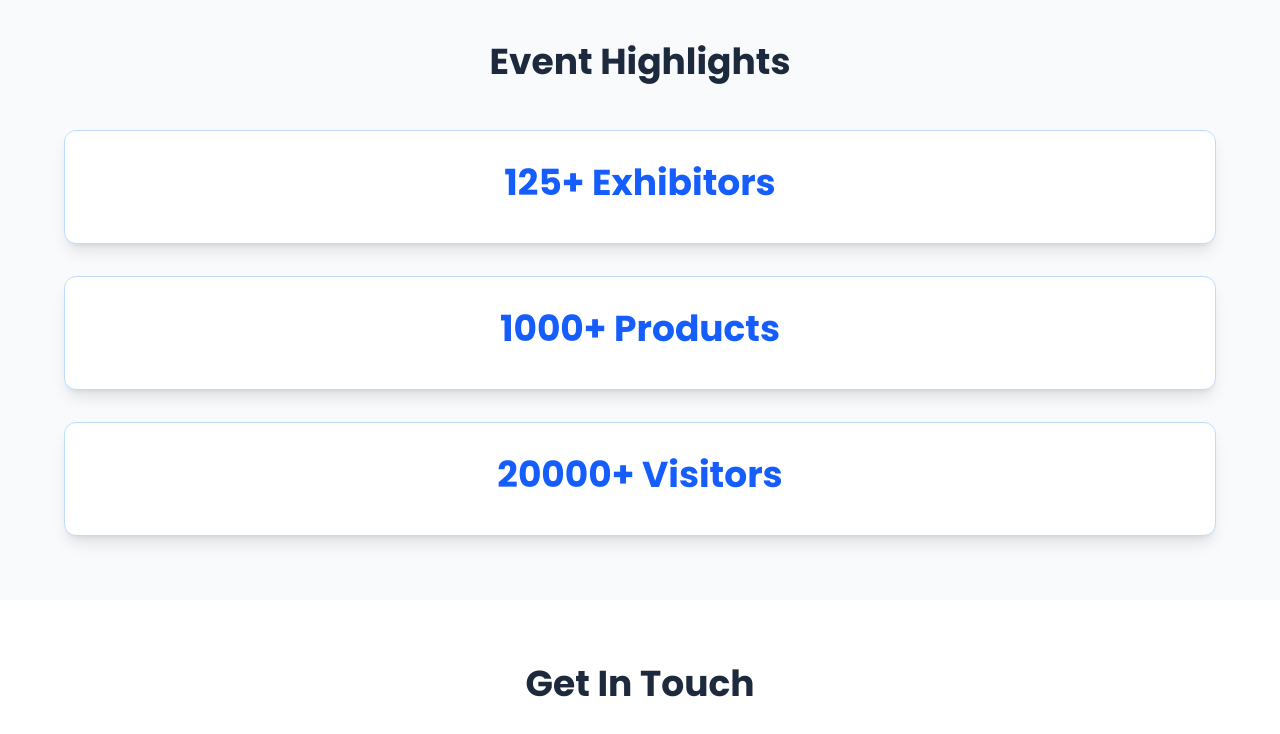
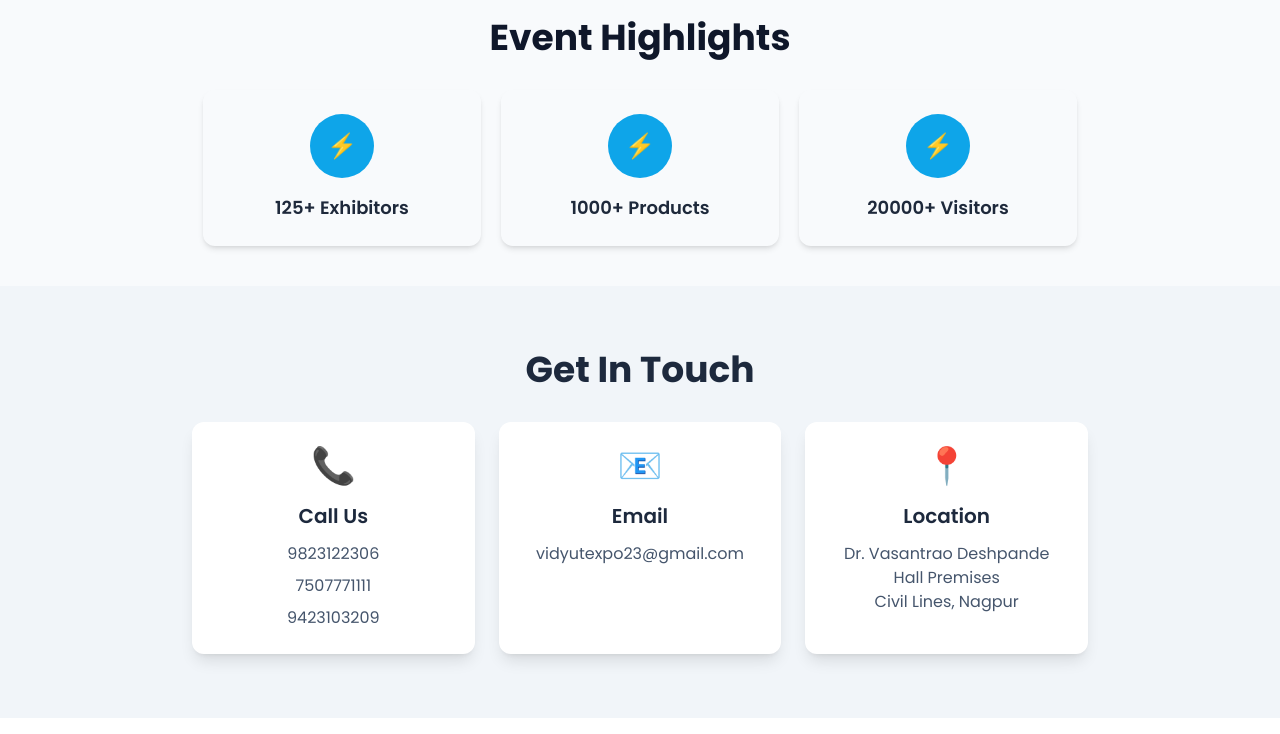
Before and after one commit to pdarne/vidyuat-expo, a React (Vite) app in the folder vidyut-exp/: page / in a window 1280 px wide. Shown: the part 4180-4914 px from the top of the page. Built offline with nearby package versions, Linux system fonts and the light colour scheme.

Commit message:
new final changes

```diff
--- a/vidyut-exp/src/components/EventHighlight.jsx
+++ b/vidyut-exp/src/components/EventHighlight.jsx
@@ -1,17 +1,32 @@
-const EventHighlight = ({ highlights }) => {
+import React from "react";
+import { theme } from "../theme/colors";
+
+export default function EventHighlight({highlights}) {
   return (
-    <section className="py-12 sm:py-16 px-4 bg-slate-50">
-      <div className="max-w-6xl mx-auto animate-fade-in-up">
-        <h2 className="text-2xl sm:text-3xl lg:text-4xl font-bold text-center mb-8 sm:mb-12 text-slate-800">
+    <section className="py-8 sm:py-10 px-4">
+      <div className="max-w-4xl mx-auto">
+        <h2
+          className="text-2xl sm:text-3xl lg:text-4xl font-bold text-center mb-6 sm:mb-8"
+          style={{ color: theme.primary[700] }}
+        >
           Event Highlights
         </h2>
-        <div className="grid grid-cols-1 md:grid-cols-3 gap-6 sm:gap-8">
+        <div className="flex flex-wrap justify-center gap-5">
           {highlights.map((highlight, idx) => (
             <div
               key={idx}
-              className="text-center p-6 sm:p-8 rounded-xl shadow-lg hover:shadow-xl hover:scale-105 transition-all duration-300 bg-white border border-blue-200"
+              className="text-center p-4 sm:p-6 rounded-xl shadow-md hover:shadow-xl hover:scale-105 transition-all duration-300"
             >
-              <h3 className="text-2xl sm:text-3xl lg:text-4xl font-bold text-blue-600 mb-2">
+              <div
+                className="w-12 h-12 sm:w-16 sm:h-16 rounded-full mx-auto mb-3 sm:mb-4 flex items-center justify-center text-white text-lg sm:text-2xl font-bold"
+                style={{ backgroundColor: theme.secondary[500] }}
+              >
+                ⚡
+              </div>
+              <h3
+                className="text-sm sm:text-base lg:text-lg font-semibold"
+                style={{ color: theme.neutral[800], width: 230, minWidth: 200 }}
+              >
                 {highlight}
               </h3>
             </div>
@@ -20,6 +35,4 @@ const EventHighlight = ({ highlights }) => {
       </div>
     </section>
   );
-};
-
-export default EventHighlight;
+}
--- a/vidyut-exp/src/components/ExhibitorCard.jsx
+++ b/vidyut-exp/src/components/ExhibitorCard.jsx
@@ -6,6 +6,7 @@ const ExhibitorCard = ({ exhibitor }) => {
       className="text-center p-4 sm:p-6 rounded-xl shadow-md hover:shadow-xl hover:scale-105 transition-all duration-300"
       style={{
         backgroundColor: "#FFFFFF",
+
         border: "1px solid #AAC4F5",
         width: 230,
         minWidth: 150,
@@ -14,7 +15,8 @@ const ExhibitorCard = ({ exhibitor }) => {
       <img
         src={exhibitor.logo}
         alt={exhibitor.name}
-        className="w-12 h-12 sm:w-16 sm:h-16 mx-auto mb-3 sm:mb-4 object-cover rounded-lg"
+
+        className="w-12 h-12 sm:w-16 sm:h-16 mx-auto mb-3 sm:mb-4 object-contain rounded-lg"
       />
       <h3 className="text-lg font-semibold" style={{ color: "#0F172A" }}>
         {exhibitor.name}
--- a/vidyut-exp/src/components/GetInTouch.jsx
+++ b/vidyut-exp/src/components/GetInTouch.jsx
@@ -1,43 +1,40 @@
-const GetInTouch = ({ contactInfo }) => {
+import React from "react";
+import { theme } from "../theme/colors";
+
+export default function GetInTouch({ contactInfo }) {
   return (
-    <section className="py-12 sm:py-16 px-4 bg-white">
+    <section className="py-12 sm:py-16 px-4 bg-slate-100">
       <div className="max-w-4xl mx-auto text-center animate-fade-in-up">
         <h2 className="text-2xl sm:text-3xl lg:text-4xl font-bold mb-6 sm:mb-8 text-slate-800">
           Get In Touch
         </h2>
-        <div className="grid grid-cols-1 md:grid-cols-2 gap-6 sm:gap-8">
-          <div className="p-6 rounded-xl shadow-lg bg-slate-50 border border-blue-200">
-            <h3 className="text-xl font-semibold mb-4 text-slate-700">Contact Numbers</h3>
+        <div className="flex flex-wrap justify-center gap-6">
+          <div className="flex-1 min-w-64 max-w-80 text-center p-6 bg-white rounded-xl shadow-lg">
+            <div className="text-4xl mb-4">📞</div>
+            <h3 className="text-xl font-semibold mb-3 text-slate-800">Call Us</h3>
             <div className="space-y-2">
               {contactInfo.phones.map((phone, idx) => (
-                <a
-                  key={idx}
-                  href={`tel:${phone}`}
-                  className="block text-lg text-blue-600 hover:text-blue-800 transition-colors"
-                >
-                  📞 {phone}
+                <a key={idx} href={`tel:${phone}`} className="block text-slate-600 hover:text-blue-600 hover:underline">
+                  {phone}
                 </a>
               ))}
             </div>
           </div>
-          <div className="p-6 rounded-xl shadow-lg bg-slate-50 border border-blue-200">
-            <h3 className="text-xl font-semibold mb-4 text-slate-700">Email & Location</h3>
-            <div className="space-y-2">
-              <a
-                href={`mailto:${contactInfo.email}`}
-                className="block text-lg text-blue-600 hover:text-blue-800 transition-colors"
-              >
-                ✉️ {contactInfo.email}
-              </a>
-              <p className="text-lg text-slate-600">
-                📍 {contactInfo.location}
-              </p>
-            </div>
+          <div className="flex-1 min-w-64 max-w-80 text-center p-6 bg-white rounded-xl shadow-lg">
+            <div className="text-4xl mb-4">📧</div>
+            <h3 className="text-xl font-semibold mb-3 text-slate-800">Email</h3>
+            <a href="mailto:vidyutexpo23@gmail.com" className="text-slate-600 hover:text-blue-600 hover:underline break-all">
+              vidyutexpo23@gmail.com
+            </a>
+          </div>
+          <div className="flex-1 min-w-64 max-w-80 min-h-55 text-center p-6 bg-white rounded-xl shadow-lg">
+            <div className="text-4xl mb-4">📍</div>
+            <h3 className="text-xl font-semibold mb-3 text-slate-800">Location</h3>
+            <p className="text-slate-600">Dr. Vasantrao Deshpande Hall Premises<br/>
+                              Civil Lines, {contactInfo.location}</p>
           </div>
         </div>
       </div>
     </section>
   );
-};
-
-export default GetInTouch;
+}
--- a/vidyut-exp/src/pages/About.jsx
+++ b/vidyut-exp/src/pages/About.jsx
@@ -86,20 +86,21 @@ const About = () => {
           </div>
         </div>
 
-        {/* Organizer Info */}
+       {/* Organizer Info */}
         <div className="text-center bg-gray-100 rounded-lg p-8">
           <h2 className="text-3xl font-bold mb-6" style={{ color: theme.primary[700] }}>
             Organized By
           </h2>
-          <p className="text-xl font-semibold mb-2" style={{ color: theme.neutral[800] }}>
+          <p className="text-2xl font-semibold mb-2" style={{ color: theme.neutral[800] }}>
             {eventData.organizer}
           </p>
-          {/* <p className="text-lg mb-4" style={{ color: theme.neutral[600] }}>
-            In Association With: {eventData.association}
-          </p> */}
-          <p className="text-md" style={{ color: theme.neutral[500] }}>
+          <p className="text-md mb-2" style={{ color: theme.neutral[500] }}>
             {eventData.established}
           </p>
+          <p className="text-sm mb-4" style={{ color: theme.neutral[600] }}>
+            In Association With : {eventData.association}
+          </p>
+
         </div>
       </div>
 
```
Also changed, not shown: 1 other file (tests, documents, lock files or other folders).
